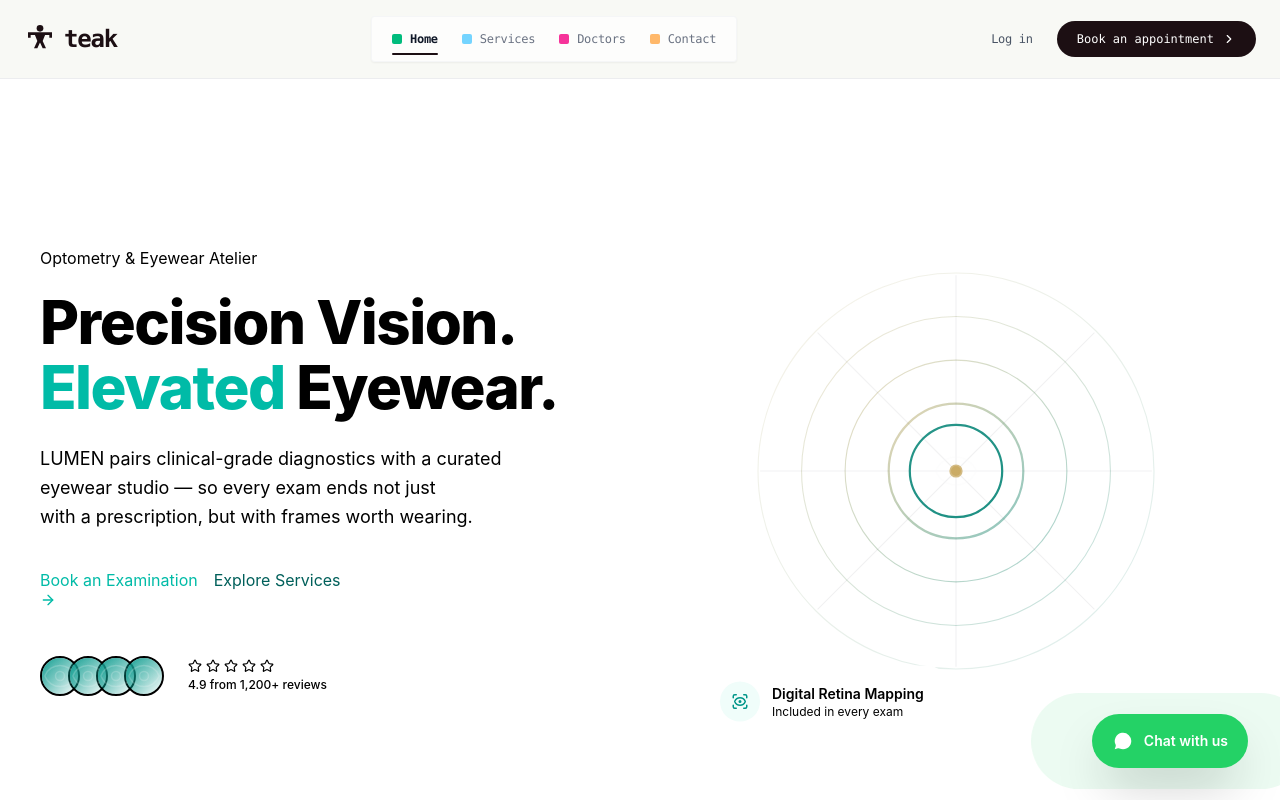
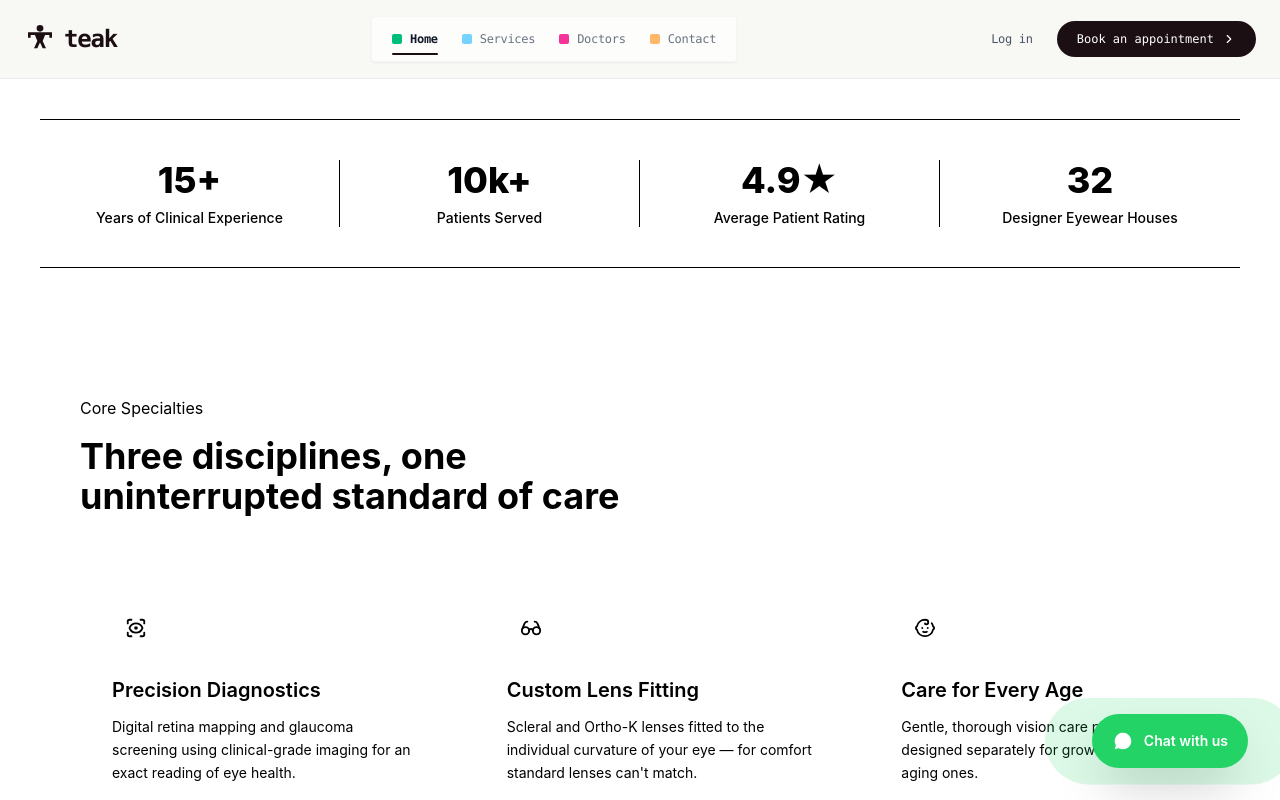
Before and after one commit to neducod/optometry-clinic-website, a React (Vite) app: page / in a window 1280 px wide. Shown: the top 800 px of the page. Built offline with nearby package versions, Linux system fonts and the light colour scheme.

Commit message:
hero section

```diff
--- a/src/pages/Home.jsx
+++ b/src/pages/Home.jsx
@@ -155,7 +155,7 @@ export default function Home() {
   return (
     <PageShell>
       {/* HERO */}
-      <section className="relative overflow-hidden pb-20 pt-16 sm:pb-28 sm:pt-20 lg:pb-36 lg:pt-24">
+      {/* <section className="relative overflow-hidden pb-20 pt-16 sm:pb-28 sm:pt-20 lg:pb-36 lg:pt-24">
         <div className="pointer-events-none absolute inset-0 bg-iris-gradient" />
         <div className="container-lumen relative grid grid-cols-1 items-center gap-16 lg:grid-cols-2">
           <motion.div
@@ -231,7 +231,7 @@ export default function Home() {
             </motion.div>
           </motion.div>
         </div>
-      </section>
+      </section> */}
 
       <TrustBar />
 
```
